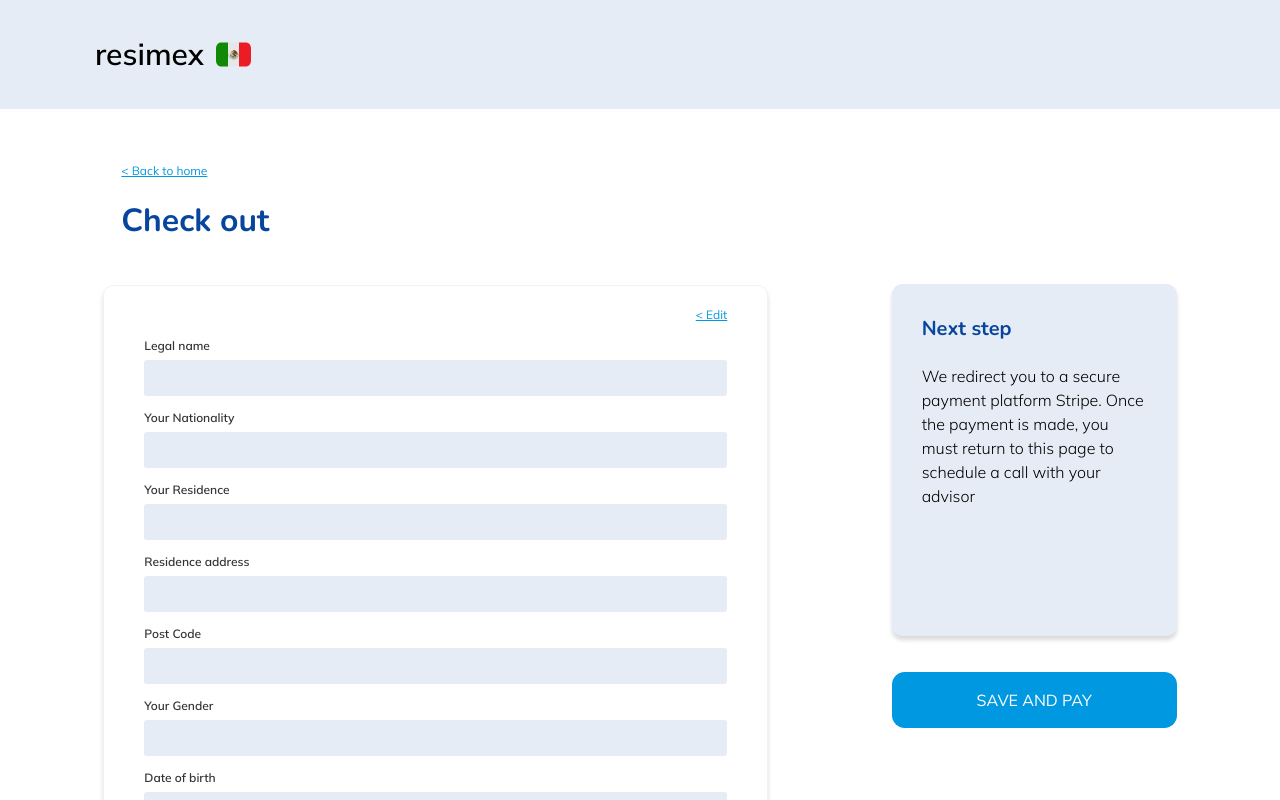
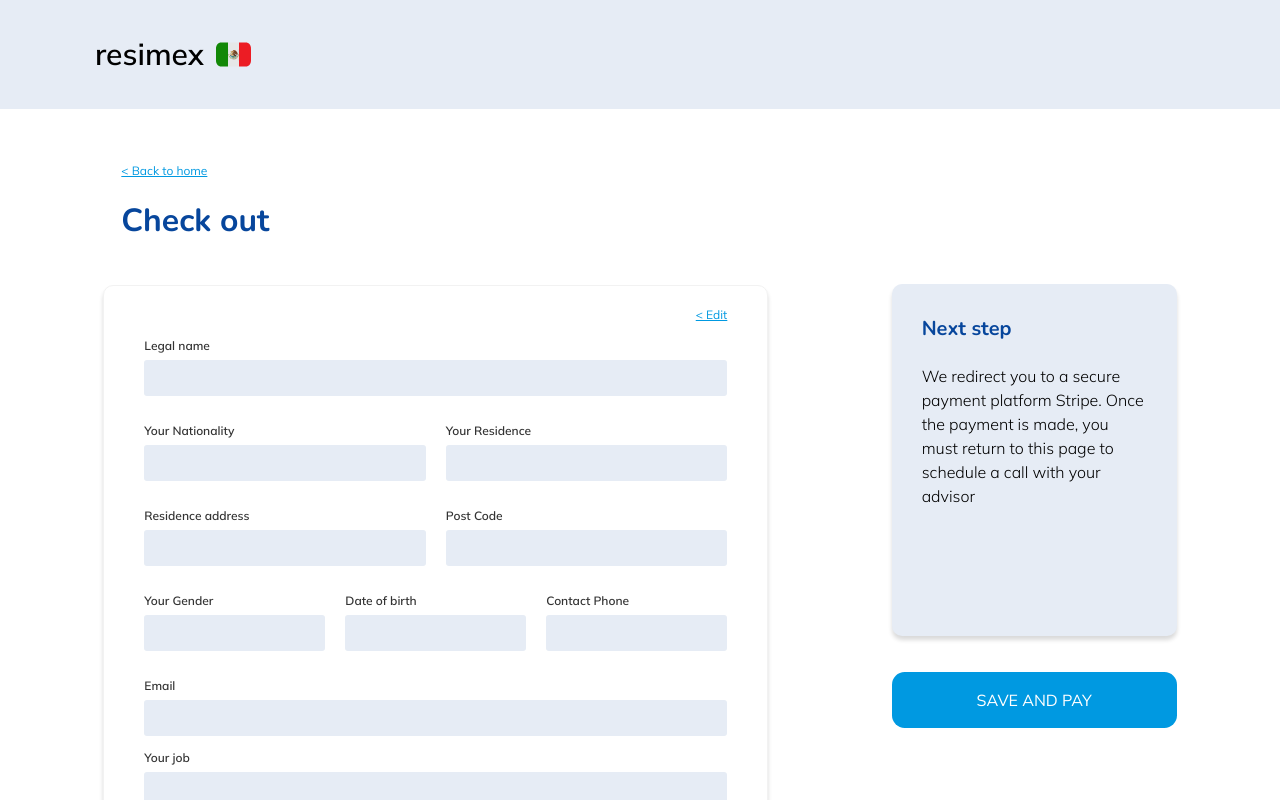
Before and after one commit to EnriqueChavez09/academlo_web, a Next.js app: page /application/steps/checkout in a window 1280 px wide. Shown: the top 800 px of the page. Built offline with nearby package versions, Linux system fonts and the light colour scheme.

Commit message:
style: modificando estilos

```diff
--- a/src/styles/containers/step/FormCheckoutStep.scss
+++ b/src/styles/containers/step/FormCheckoutStep.scss
@@ -23,4 +23,61 @@
       }
     }
   }
+  &__button {
+    height: 55.92px;
+    display: flex;
+    @include breakpoints(xl) {
+      display: none;
+    }
+  }
+  div:nth-child(3) {
+    display: block;
+    @include breakpoints(lg) {
+      display: flex;
+      div:nth-child(1) {
+        width: 100%;
+        margin-right: 10px !important;
+      }
+      div:nth-child(2) {
+        width: 100%;
+        margin-left: 10px !important;
+      }
+    }
+  }
+  div:nth-child(4) {
+    display: block;
+    @include breakpoints(lg) {
+      display: flex;
+      div:nth-child(1) {
+        width: 100%;
+        margin-right: 10px !important;
+      }
+      div:nth-child(2) {
+        width: 100%;
+        margin-left: 10px !important;
+      }
+    }
+  }
+  div:nth-child(5) {
+    display: block;
+    @include breakpoints(lg) {
+      display: flex;
+      div:nth-child(1) {
+        width: 100%;
+        margin-right: 10px !important;
+      }
+      div:nth-child(2) {
+        width: 100%;
+        margin-left: 10px !important;
+        margin-right: 10px !important;
+      }
+      div:nth-child(3) {
+        width: 100%;
+        margin-left: 10px !important;
+        div {
+          margin-right: 0px !important;
+        }
+      }
+    }
+  }
 }
--- a/src/styles/pages/step/PersonalInformation.scss
+++ b/src/styles/pages/step/PersonalInformation.scss
@@ -33,7 +33,7 @@
       display: block;
     }
     &__button {
-      width: 285px;
+      width: 100%;
       height: 55.92px;
       margin-top: 36px !important;
     }
--- a/src/ui/containers/step/FormCheckoutStep.tsx
+++ b/src/ui/containers/step/FormCheckoutStep.tsx
@@ -1,4 +1,6 @@
 /* eslint-disable @next/next/no-img-element */
+import { redirectToStep } from '@/lib/utils/helpers/functions'
+import { ButtonCommon } from '@/ui/components/common'
 import { BackStep, InputCheckoutStep } from '@/ui/components/step'
 import { useEffect, useState } from 'react'
 
@@ -29,6 +31,10 @@ export const FormCheckoutStep = () => {
     setimage1(localStorage.getItem('uploadFileOne') ?? '')
     setimage2(localStorage.getItem('uploadFileTwo') ?? '')
   }, [])
+  const handleClick = () => {
+    localStorage.setItem('step', '3')
+    redirectToStep(3)
+  }
 
   return (
     <div className="formCheckoutStep">
@@ -85,6 +91,13 @@ export const FormCheckoutStep = () => {
           <img src={image2} alt="" />
         </div>
       </div>
+      <div className="formCheckoutStep__button">
+        <ButtonCommon
+          text="SAVE AND PAY"
+          customClassName="buttonHome"
+          buttonRunFunction={handleClick}
+        />
+      </div>
     </div>
   )
 }
```
